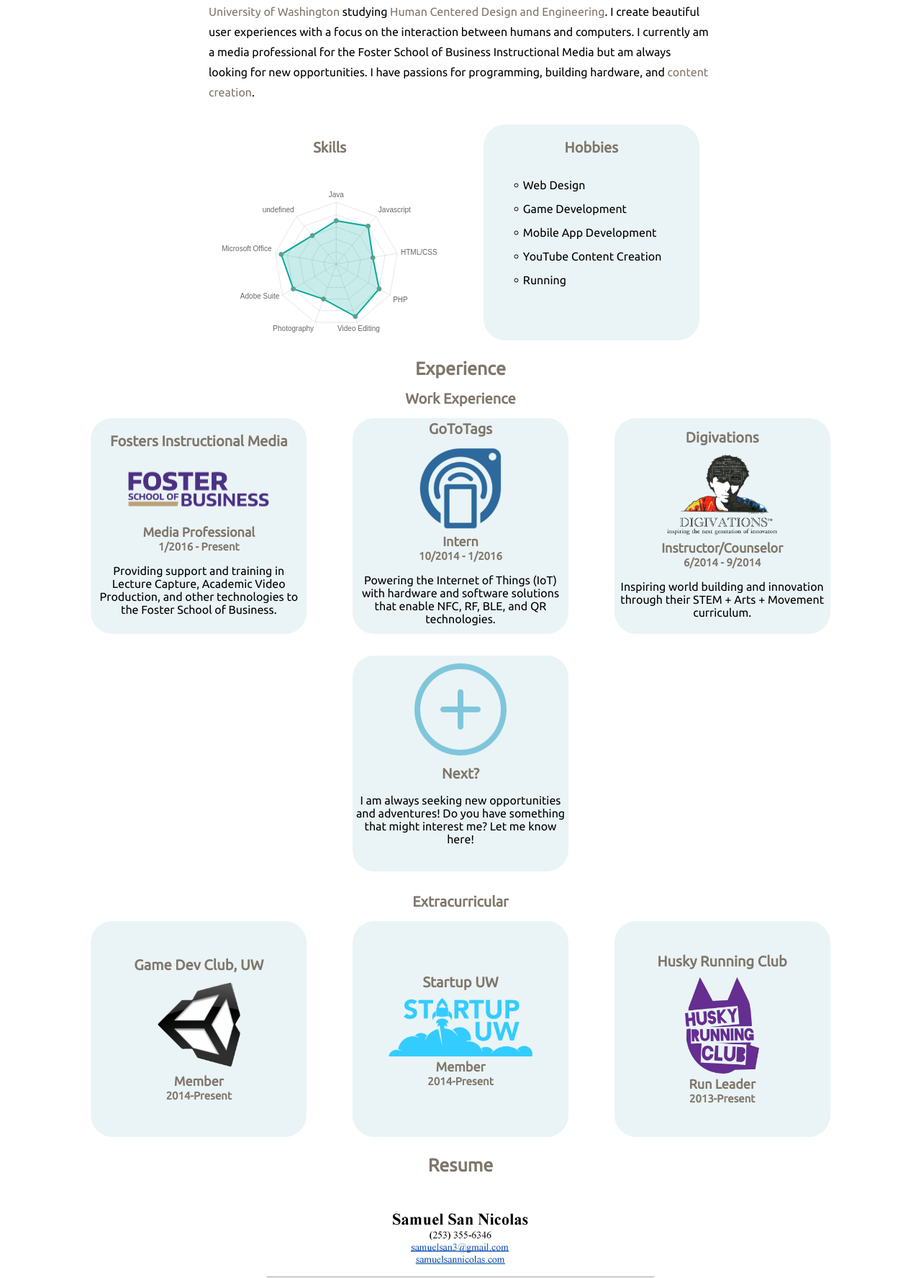
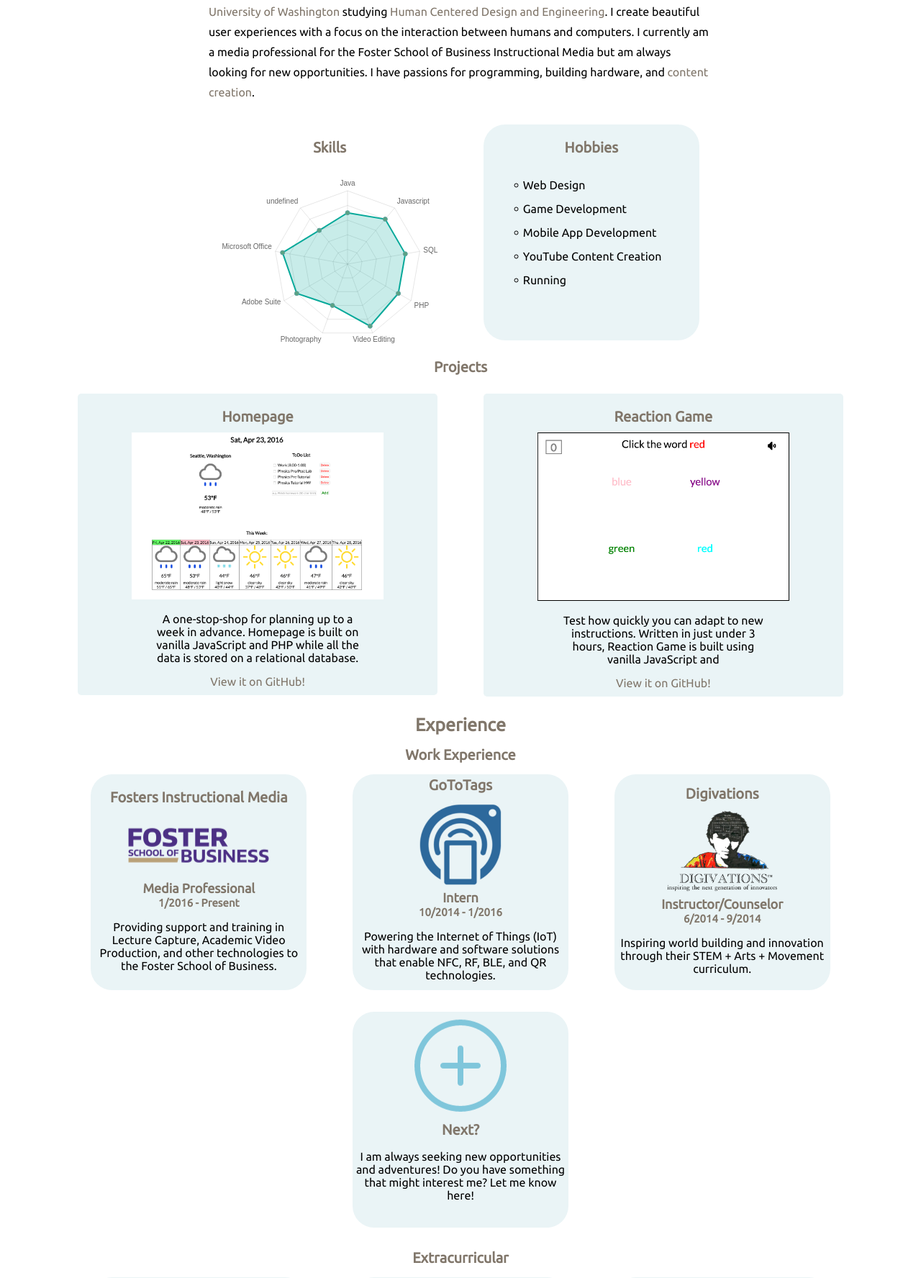
Before and after one commit to sjsn/Online-Portfolio, a PHP site: page /index.html in a window 1280 px wide. Shown: the part 478-2254 px from the top of the page at 72% size. Run offline with PHP 8.4, Linux system fonts and the light colour scheme; some libraries are stand-ins or nearby versions.

Commit message:
Added Projects

```diff
--- a/index.css
+++ b/index.css
@@ -57,6 +57,11 @@ body {
 		width: 60%;
 		height: 55%;
 	}
+
+	.proj {
+		width: 500px;
+		margin: 15px 30px;
+	}
 }
 
 @media only screen and (max-width: 500px) {
@@ -107,6 +112,10 @@ body {
 	#imgHolder img {
 		width: 80%;
 		height: 75%;
+	}
+
+	.proj {
+		width: 90%;
 	}
 }
 
@@ -339,3 +348,31 @@ h4, #projects h3 {
 #signature {
 	font-family: "courier new";
 }
+
+#projects {
+	text-align: center;
+}
+
+.proj {
+	display: inline-block;
+	vertical-align: top;
+	background-color: #eaf4f6;
+	border-radius: 5px;
+	text-align: center;
+	padding-bottom: 10px;
+}
+
+.proj h4 {
+	padding-top: 10px;
+}
+
+.projimg {
+	width: 70%;
+	height: 50%;
+}
+
+.proj p {
+	width: 60%;
+	margin: auto;
+	padding: 15px 15px;
+}
--- a/index.html
+++ b/index.html
@@ -72,6 +72,37 @@
 			</ul>
 		</div>
 	</div>
+</section>
+<section id="projects">
+	<h3>Projects</h3>
+		<div class="proj">
+			<a href="http://students.washington.edu/sjsn/homepage">
+				<h4>Homepage</h4>
+				<img src="./images/homepage.png" class="projimg"/>
+			</a>
+			<p>
+				A one-stop-shop for planning up to a week in advance. Homepage is built
+				on vanilla JavaScript and PHP while all the data is stored on a
+				relational database.
+			</p>
+			<a href="https://github.com/sjsn/Homepage">
+				View it on GitHub!
+			</a>
+		</div>
+		<div class="proj">
+			<a href="./reactiongame/index.html">
+				<h4>Reaction Game</h4>
+				<img src="./images/reactiongame.png" class="projimg" />
+			</a>
+			<p>
+				Test how quickly you can adapt to new instructions. Written in
+				just under 3 hours, Reaction Game is built using vanilla JavaScript
+				and
+			</p>
+			<a href="https://github.com/sjsn/Reaction-Game">
+				View it on GitHub!
+			</a>
+		</div>
 </section>
 <section id="experience">
 	<h3>Experience</h3>
@@ -157,14 +188,6 @@
 		</div>
 	</div>
 </section>
-<section id="resume">
-	<h3>Resume</h3>
-	<div id="imgHolder">
-		<a href="Resume.pdf" type="_parent">
-			<img src="images/Sam_San_Nicolas_Resume.jpg" alt="Resume">
-		</a>
-	</div>
-</section>
 <section  id="footer">
 	<div class="copyright">
 		<p>Created by <span id="signature">Samuel San Nicolas</span></p>
--- a/index.js
+++ b/index.js
@@ -1,5 +1,5 @@
 var data = {
-	labels: ["Java", "Javascript", "HTML/CSS", "PHP", "Video Editing", "Photography", "Adobe Suite", "Microsoft Office"],
+	labels: ["Java", "Javascript", "SQL", "PHP", "Video Editing", "Photography", "Adobe Suite", "Microsoft Office"],
 	datasets: [
 		{
 			label: "My Skillset",
@@ -9,7 +9,7 @@ var data = {
 			pointStrokeColor: "#5fa2a0",
 			pointHighlightFill: "#08a99a",
 			pointHighlightStroke: "#74c1aa",
-			data: [7, 8, 6, 8, 9, 6, 8, 9, 6]
+			data: [7, 8, 8, 8, 9, 6, 8, 9, 6]
 		}
 	]
 }
--- a/reactiongame/index.html
+++ b/reactiongame/index.html
@@ -53,6 +53,8 @@
 		</div>
 	</div>
 	<div id="tableArea">
+		<table id="results">
+		</table>
 	</div>
 	<br />
 	<div id="foot">
```
Also changed, not shown: reactiongame/assets/css/game.css (+17 -1 lines), reactiongame/assets/js/reactionGame.js (+58 -48 lines), images/homepage.png (added), images/reactiongame.png.
